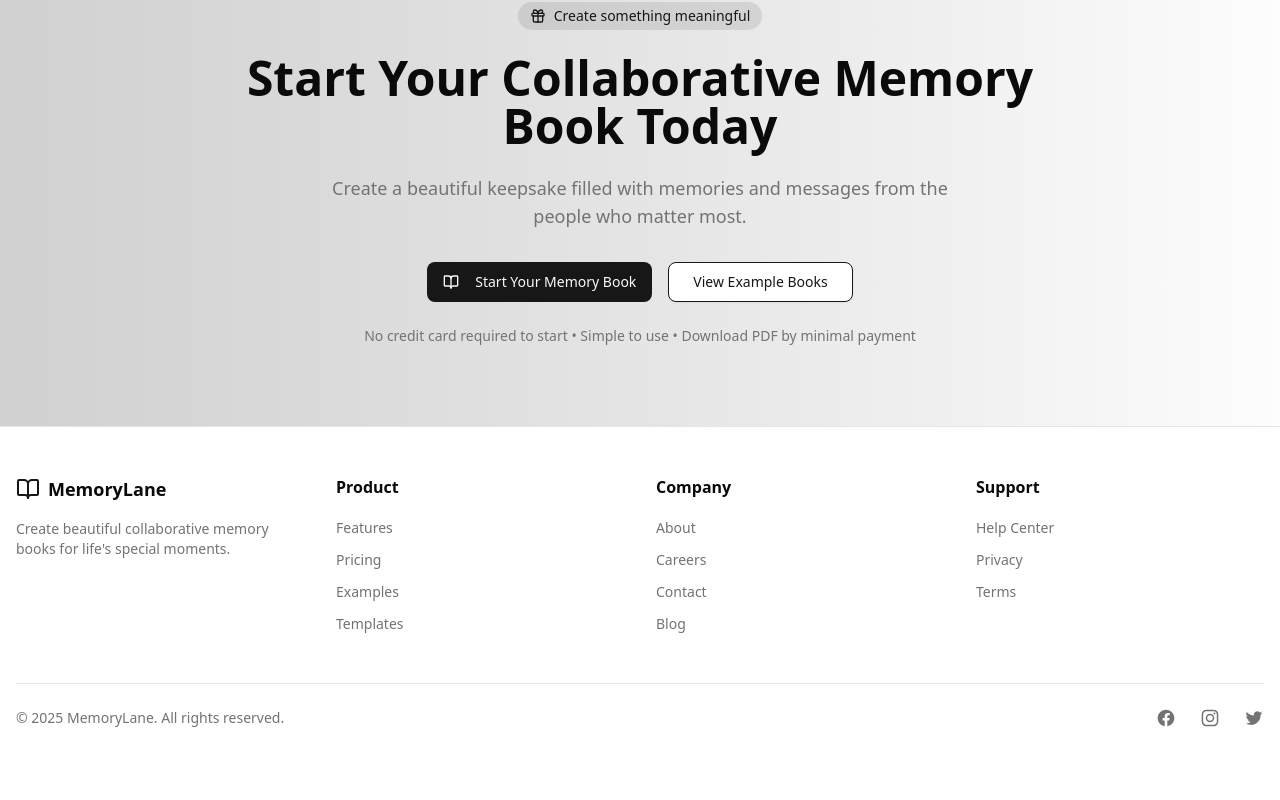
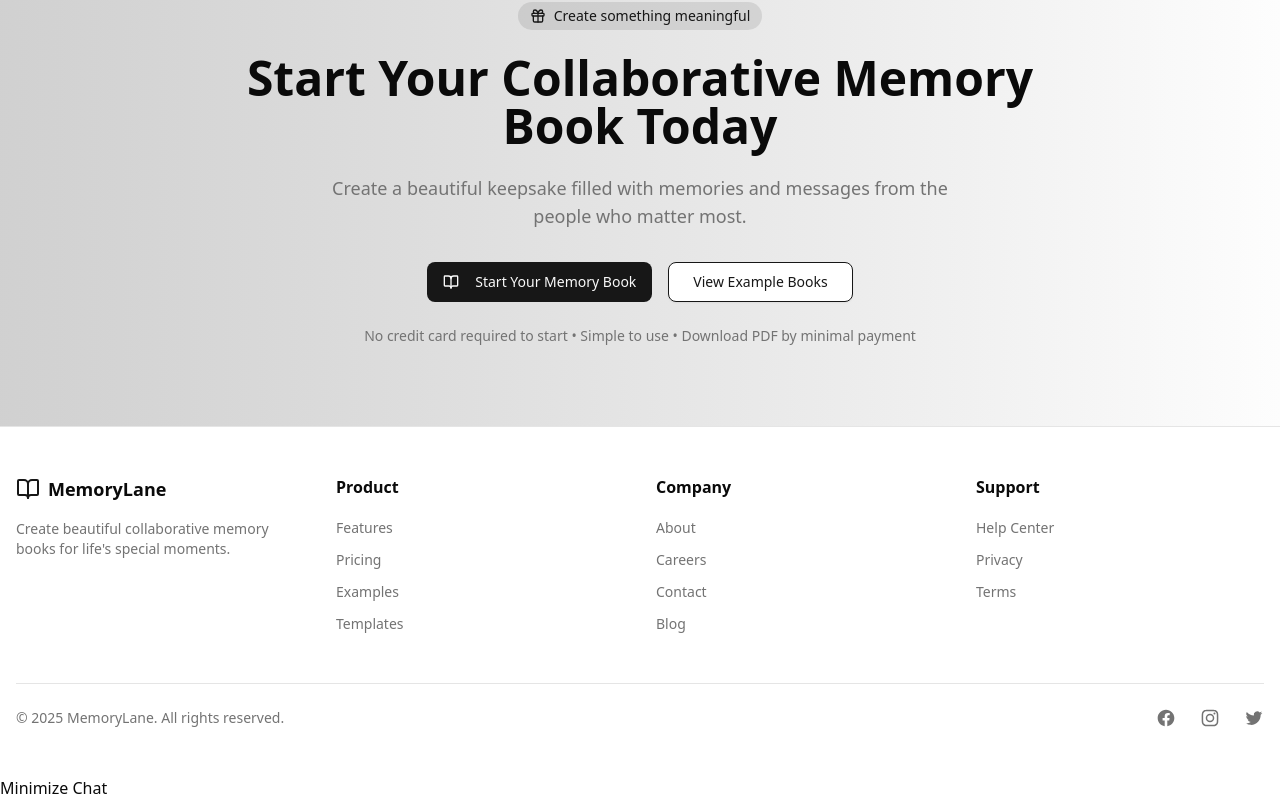
Before and after one commit to ppratik07/moments, a Next.js app in the folder moments/: page / in a window 1280 px wide. Shown: the part 3529-4329 px from the top of the page. Before the commit the page ends 4305 px from the top, so only its background shows below. Built offline with nearby package versions, Linux system fonts and the light colour scheme; no server answers.

Commit message:
tawk to integration

```diff
--- a/moments/app/layout.tsx
+++ b/moments/app/layout.tsx
@@ -4,6 +4,7 @@ import "./globals.css";
 import { ClerkProvider } from "@clerk/nextjs";
 import { Toaster } from "sonner";
 import { Toaster as Sonner } from "sonner";
+import TawkChat from "@/components/chatbot/TawkChat";
 
 const geistSans = Geist({
   variable: "--font-geist-sans",
@@ -34,6 +35,7 @@ export default function RootLayout({
           <Toaster />
           <Sonner />
           {children}
+          <TawkChat />
         </body>
       </html>
     </ClerkProvider>
--- /dev/null
+++ b/moments/components/chatbot/TawkChat.tsx
@@ -0,0 +1,26 @@
+"use client";
+
+import { useRef } from "react";
+import TawkMessengerReact from "@tawk.to/tawk-messenger-react";
+
+const TawkChat = () => {
+    // eslint-disable-next-line @typescript-eslint/no-explicit-any
+  const tawkMessengerRef = useRef<any>(null);
+
+  const handleMinimize = () => {
+    tawkMessengerRef.current?.minimize();
+  };
+
+  return (
+    <div>
+      <TawkMessengerReact
+        propertyId={process.env.NEXT_PUBLIC_TAWKTO_PROPERTY_ID || '6855b2901445581915fdb1a4'}
+        widgetId={process.env.NEXT_PUBLIC_TAWKTO_WIDGET_ID || '1iu7c31u3'}
+        ref={tawkMessengerRef}
+      />
+      <button onClick={handleMinimize}>Minimize Chat</button>
+    </div>
+  );
+};
+
+export default TawkChat;
--- a/moments/package.json
+++ b/moments/package.json
@@ -18,6 +18,7 @@
     "@radix-ui/react-select": "^2.1.7",
     "@radix-ui/react-slot": "^1.2.0",
     "@stripe/stripe-js": "^7.3.0",
+    "@tawk.to/tawk-messenger-react": "^2.0.2",
     "@types/react-beautiful-dnd": "^13.1.8",
     "@uppy/core": "^4.4.4",
     "@uppy/dashboard": "^4.3.3",
--- a/moments/tsconfig.json
+++ b/moments/tsconfig.json
@@ -13,6 +13,7 @@
     "isolatedModules": true,
     "jsx": "preserve",
     "incremental": true,
+    "types": ["./types/tawk"],
     "plugins": [
       {
         "name": "next"
--- /dev/null
+++ b/moments/types/tawk.d.ts
@@ -0,0 +1 @@
+declare module "@tawk.to/tawk-messenger-react";
```
Also changed, not shown: 2 other files (tests, documents, lock files or other folders).
